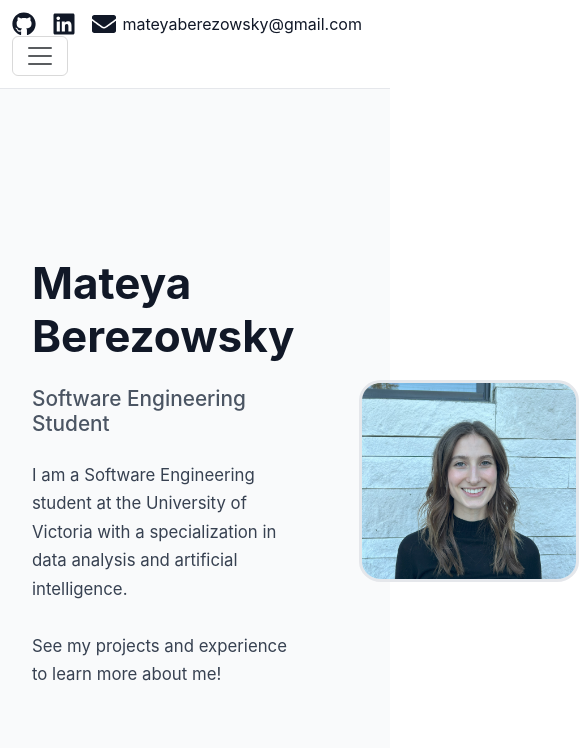
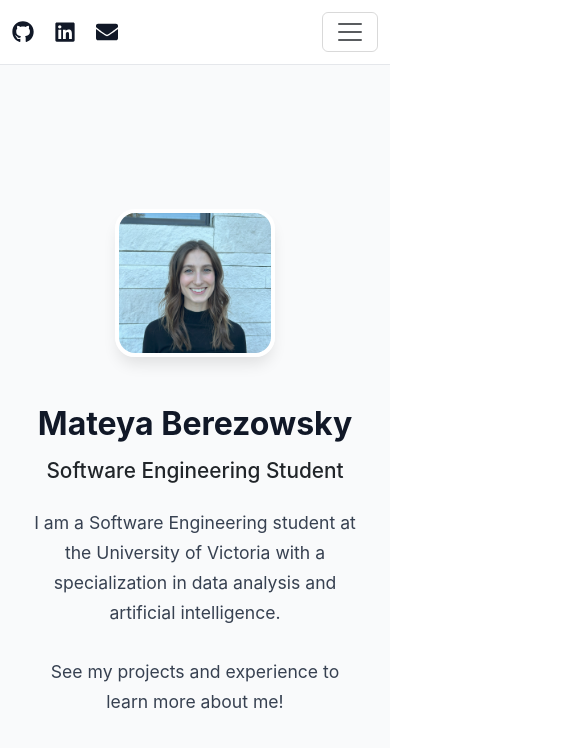
Before and after one commit to mateyab/personal-portfolio, a React (Create React App) app: page / in a window 390 px wide. Shown: the top 748 px of the page, 579 px wide, since content can reach past the window. Built offline with nearby package versions, Linux system fonts and the light colour scheme.

Commit message:
make mobile ready

```diff
--- a/src/Home.css
+++ b/src/Home.css
@@ -1,5 +1,6 @@
 .home {
-  height: calc(100vh - 60px);
+  /* Use min-height so content can grow on small screens */
+  min-height: calc(100vh - 80px);
   display: flex;
   justify-content: center;
   align-items: center;
@@ -11,7 +12,7 @@
   display: flex;
   align-items: center;
   justify-content: space-between;
-  gap: 4rem;
+  gap: 2rem;
   max-width: 1000px;
   width: 100%;
 }
@@ -21,21 +22,20 @@
 }
 
 .name {
-  font-size: 2.75rem;
+  font-size: clamp(2rem, 5vw, 2.75rem); /* Scales font based on screen size */
   font-weight: 700;
   color: #111827;
-  margin-bottom: 1.5rem;
+  margin-bottom: 1rem;
 }
 
 .subtitle {
   font-size: 1.3rem;
   font-weight: 500;
-  color: #4b5563;
   margin-bottom: 1.5rem;
 }
 
 .blurb {
-  font-size: 1.05rem;
+  font-size: 1.1rem;
   line-height: 1.7;
   color: #374151;
   max-width: 500px;
@@ -48,9 +48,34 @@
 }
 
 .profile-pic {
-  width: 220px;
+  width: 280px; /* Slightly larger for desktop */
+  max-width: 80%; /* Ensures it doesn't overflow on tiny screens */
   height: auto;
-  border-radius: 10%;
+  border-radius: 20px;
   object-fit: cover;
-  border: 3px solid #e5e7eb;
+  border: 4px solid #ffffff;
+  box-shadow: 0 10px 15px -3px rgba(0, 0, 0, 0.1); /* Adds a modern lift */
 }
+
+/* --- MOBILE RESPONSIVENESS --- */
+
+@media (max-width: 768px) {
+  .home-container {
+    flex-direction: column-reverse; /* Put image on top, text below */
+    text-align: center;
+    gap: 3rem;
+  }
+
+  .home {
+    padding-top: 4rem; /* Add space for the sticky navbar */
+    height: auto;
+  }
+
+  .blurb {
+    margin: 0 auto; /* Center the text block */
+  }
+
+  .profile-pic {
+    width: 200px; /* Smaller image on mobile */
+  }
+}
--- a/src/NavigationBar.css
+++ b/src/NavigationBar.css
@@ -4,19 +4,22 @@
   padding: 0.75rem 0;
 }
 
+/* Base Nav Links */
 .nav-links .nav-link {
   font-size: 1.1rem;
   font-weight: 500;
   color: #111827 !important;
   margin-left: 1.5rem;
   position: relative;
+  transition: color 0.2s ease;
 }
 
+/* Hover Underline Animation */
 .nav-links .nav-link::after {
   content: "";
   position: absolute;
   left: 0;
-  bottom: -4px;
+  bottom: -2px;
   width: 0%;
   height: 2px;
   background-color: #2563eb;
@@ -27,43 +30,49 @@
   width: 100%;
 }
 
-.nav-links .nav-link:hover {
+.nav-links .nav-link:hover,
+.nav-links .nav-link.active {
   color: #2563eb !important;
 }
 
-.nav-links .nav-link.active {
-  color: #2563eb !important;
-}
+/* Social Icons Container */
 .nav-social {
   display: flex;
   align-items: center;
-  gap: 1rem;
-  flex-direction: row;
-}
-.nav-social svg {
-  display: block;
-}
-.social-icon {
-  font-size: 1.5rem;
-  color: #111827;
-  transition: color 0.2s ease, transform 0.2s ease;
+  gap: 1.25rem;
 }
 
-.social-icon:hover {
+.social-icon, .social-email {
+  color: #111827;
+  transition: all 0.2s ease;
+  text-decoration: none;
+  display: flex;
+  align-items: center;
+}
+
+.social-icon:hover, .social-email:hover {
   color: #2563eb;
   transform: translateY(-2px);
 }
-.social-inline {
-  display: flex;
-  align-items: center;
-  gap: 1rem;
+
+/* Responsive Adjustments */
+@media (max-width: 991.98px) {
+  .nav-links .nav-link {
+    margin-left: 0;
+    padding: 1rem 0;
+    border-bottom: 1px solid #f3f4f6;
+  }
+
+  .nav-links .nav-link::after {
+    display: none; /* Remove underline on mobile for a cleaner list */
+  }
+
+  /* Hide email text on mobile to save space, keep the icon */
+  .social-email span {
+    display: none;
+  }
+
+  .navbar-collapse {
+    margin-top: 1rem;
+  }
 }
-
-.social-email {
-  display: flex;
-  align-items: center;
-  gap: .4rem;
-  text-decoration: none;
-  color: #111827;
-  transition: color 0.2s ease, transform 0.2s ease;
-}
--- a/src/Projects.css
+++ b/src/Projects.css
@@ -64,3 +64,40 @@
 .project-link:hover {
   text-decoration: underline;
 }
+
+.image-wrapper {
+  position: relative;
+  width: 100%;
+  height: 200px; /* Match your project card image height */
+  background-color: #e5e7eb; /* Light grey placeholder color */
+  overflow: hidden;
+}
+
+.image-placeholder {
+  position: absolute;
+  top: 0;
+  left: 0;
+  width: 100%;
+  height: 100%;
+  display: flex;
+  justify-content: center;
+  align-items: center;
+  color: #9ca3af;
+  font-size: 0.9rem;
+  /* Optional: Add a shimmer animation here */
+}
+
+.project-image {
+  width: 100%;
+  height: 100%;
+  object-fit: cover;
+  transition: opacity 0.5s ease-in-out;
+}
+
+.project-image.hidden {
+  opacity: 0;
+}
+
+.project-image.loaded {
+  opacity: 1;
+}
--- a/src/components/Experience.js
+++ b/src/components/Experience.js
@@ -10,9 +10,7 @@ const Experience = () => {
       website: "https://www.uvic.ca/",
       details: [
         "Pursuing a Bachelor of Software Engineering with a specialization in Data Analysis and Artificial Intelligence.",
-        "Relevant coursework: Data Structures and Algorithms, Database Systems, Software Design and Architecture, Data Analysis and Pattern Recognition, " +
-        "Practice of Information Security and Privacy, Simulations in Operations Research."
-
+        "Relevant coursework: Data Structures and Algorithms, Database Systems, Software Design and Architecture, Data Analysis and Pattern Recognition, Practice of Information Security and Privacy, and Simulations in Operations Research."
       ]
     },
     {
@@ -47,7 +45,6 @@ const Experience = () => {
       role: "Project Support and Testing Co-op",
       website: "https://limbicmedia.ca/",
       details: [
-
         "Supported the development of MaestroDMX, an autonomous lighting controller for DMX-based lighting systems.",
         "Led a project to automate fixture profile creation by developing Python scripts to parse manufacturer manuals and generate standardized JSON configuration files defining channel controls and light functions.",
         "Developed Python tooling to streamline MaestroDMX production, including barcode generation for individual units, fixture library validation, and production automation scripts.",
@@ -59,7 +56,6 @@ const Experience = () => {
   return (
     <div className="experience">
       <div className="experience-container">
-
         {experiences.map((exp, index) => (
           <div className="experience-item" key={index}>
             <div className="experience-header">
--- a/src/components/Home.js
+++ b/src/components/Home.js
@@ -12,8 +12,7 @@ const Home = () => {
           <p className="blurb">
             I am a Software Engineering student at the University of Victoria
             with a specialization in data analysis and artificial intelligence.
-            <br></br>
-            <br></br>
+            <br /><br />
             See my projects and experience to learn more about me!
           </p>
         </div>
@@ -21,7 +20,7 @@ const Home = () => {
         <div className="home-image">
           <img
             src={`${process.env.PUBLIC_URL}/profile.jpg`}
-            alt="Profile"
+            alt="Mateya Berezowsky"
             className="profile-pic"
           />
         </div>
--- a/src/components/NavigationBar.js
+++ b/src/components/NavigationBar.js
@@ -1,12 +1,16 @@
+import React from "react";
 import { Navbar, Nav, Container } from "react-bootstrap";
-import { Link } from "react-router-dom";
+import { Link, useLocation } from "react-router-dom";
 import { FaGithub, FaLinkedin, FaEnvelope } from "react-icons/fa";
 import "../NavigationBar.css";
 
 const NavigationBar = () => {
+  const location = useLocation();
+
   return (
-    <Navbar expand="lg" sticky="top" className="custom-navbar">
+    <Navbar collapseOnSelect expand="lg" sticky="top" className="custom-navbar">
       <Container>
+        {/* Left Side: Socials */}
         <div className="nav-social">
           <a
             href="https://github.com/mateyab"
@@ -15,7 +19,7 @@ const NavigationBar = () => {
             className="social-icon"
             aria-label="GitHub"
           >
-            <FaGithub size={24} />
+            <FaGithub size={22} />
           </a>
 
           <a
@@ -25,26 +29,46 @@ const NavigationBar = () => {
             className="social-icon"
             aria-label="LinkedIn"
           >
-            <FaLinkedin size={24} />
+            <FaLinkedin size={22} />
           </a>
+
           <a
             href="mailto:mateyaberezowsky@gmail.com"
             className="social-email"
             aria-label="Email"
           >
-            <FaEnvelope size={24} />
-            <span>mateyaberezowsky@gmail.com</span>
+            <FaEnvelope size={22} />
+            <span className="ms-2 d-none d-lg-inline">mateyaberezowsky@gmail.com</span>
           </a>
-
         </div>
 
-        <Navbar.Toggle aria-controls="basic-navbar-nav" />
+        {/* Mobile Toggle */}
+        <Navbar.Toggle aria-controls="responsive-navbar-nav" />
 
-        <Navbar.Collapse id="basic-navbar-nav">
+        {/* Right Side: Links */}
+        <Navbar.Collapse id="responsive-navbar-nav">
           <Nav className="ms-auto nav-links">
-            <Nav.Link as={Link} to="/">Home</Nav.Link>
-            <Nav.Link as={Link} to="/experience">Experience</Nav.Link>
-            <Nav.Link as={Link} to="/projects">Projects</Nav.Link>
+            <Nav.Link
+              as={Link}
+              to="/"
+              active={location.pathname === "/"}
+            >
+              Home
+            </Nav.Link>
+            <Nav.Link
+              as={Link}
+              to="/experience"
+              active={location.pathname === "/experience"}
+            >
+              Experience
+            </Nav.Link>
+            <Nav.Link
+              as={Link}
+              to="/projects"
+              active={location.pathname === "/projects"}
+            >
+              Projects
+            </Nav.Link>
           </Nav>
         </Navbar.Collapse>
       </Container>
```
Also changed, not shown: public/index.html (+4 -31 lines), src/components/Projects.js (+29 -26 lines), 19 other files (tests, documents, lock files or other folders). Lines whose indentation alone changed are shown as unchanged.
